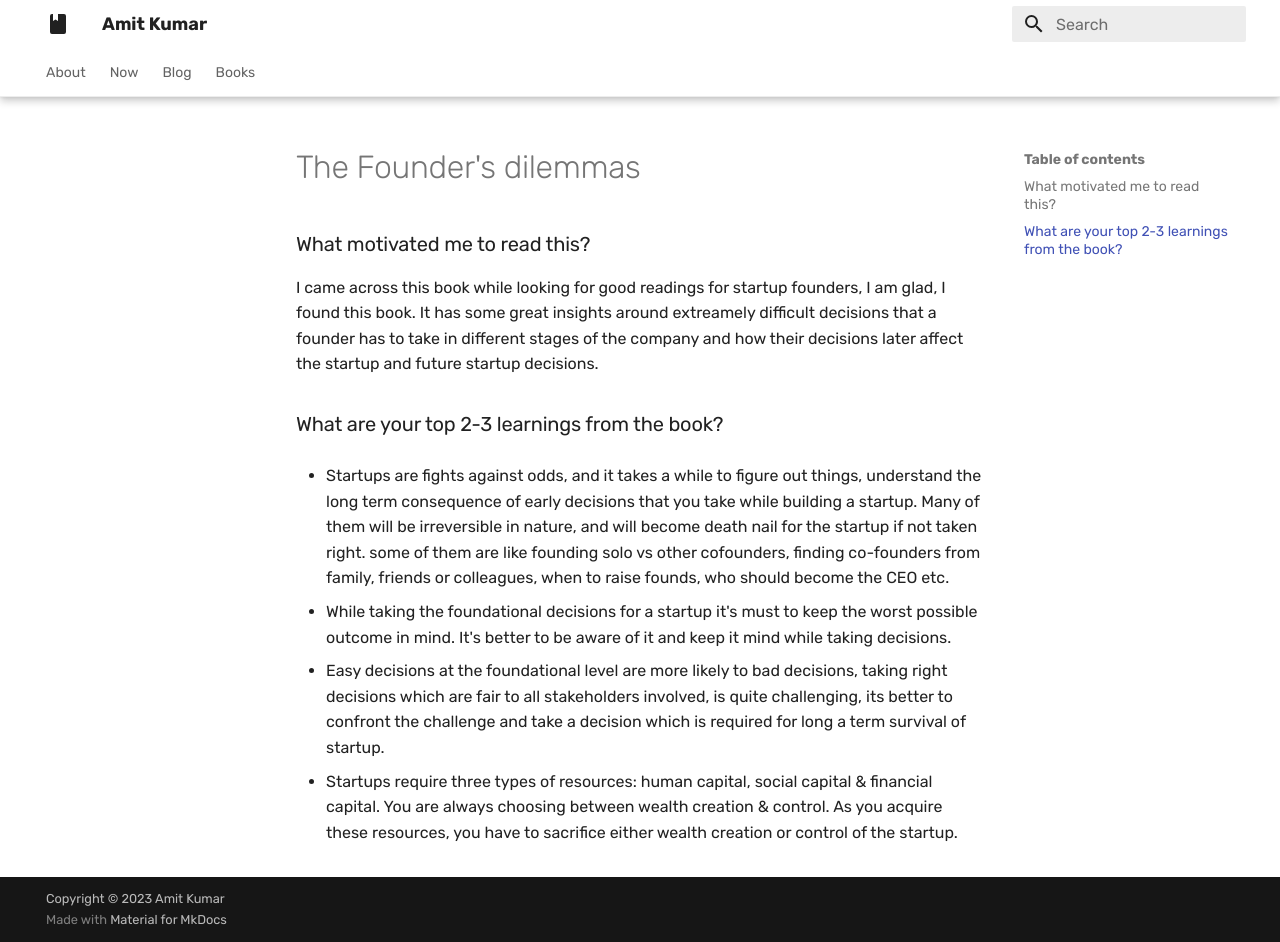
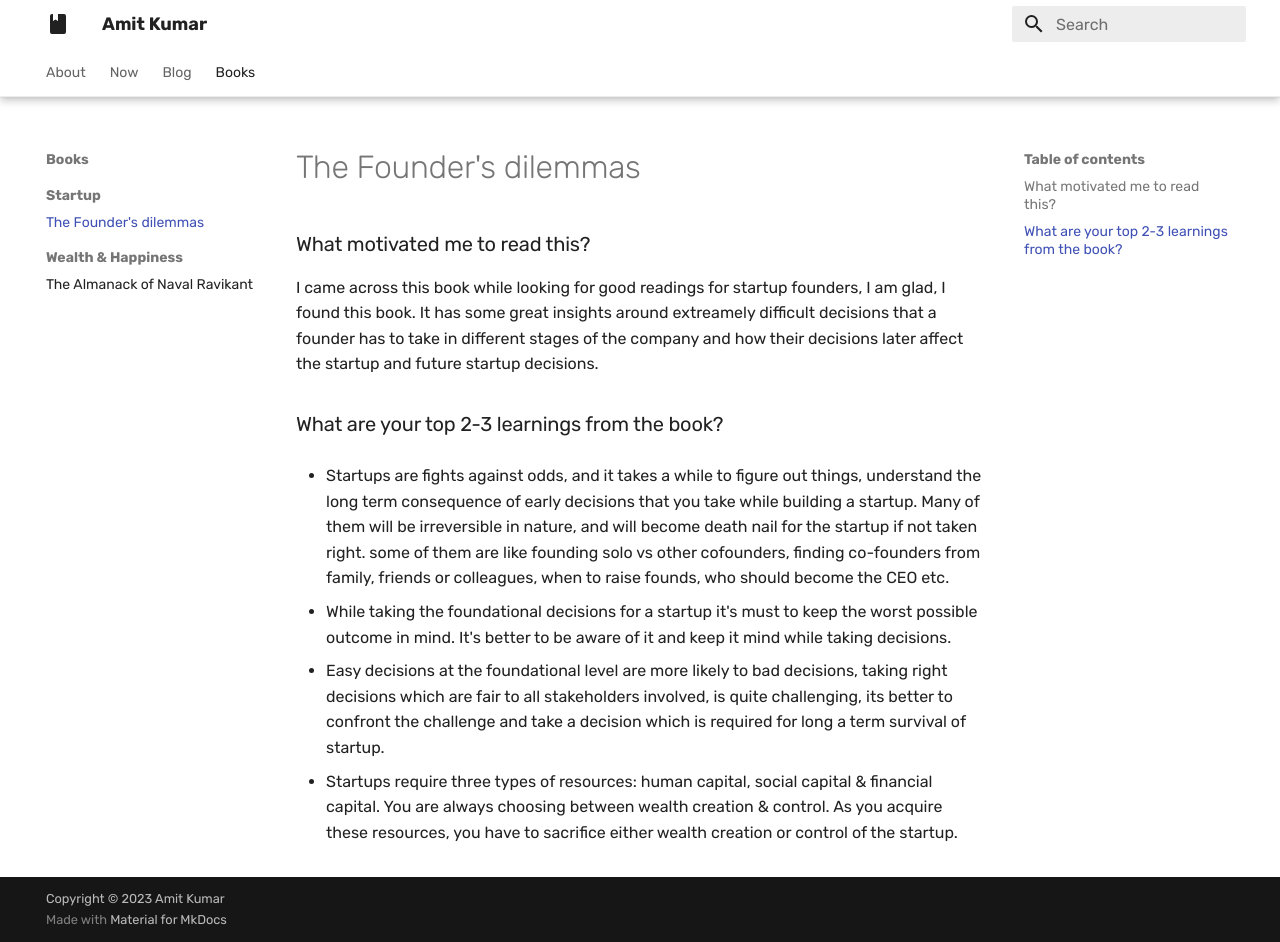
Before and after one commit to amitkmr/amitkmr.github.io, an MkDocs documentation site: the page built from docs/books/startup/the_founders_dilemmas.md, in a window 1280 px wide and 942 px high. Built offline with MkDocs 1.6.1 and Material for MkDocs 9.7.7, drawn with Linux system fonts in a browser that asks for light colours.

Commit message:
add the founders_dilemmas

```diff
--- a/mkdocs.yml
+++ b/mkdocs.yml
@@ -25,5 +25,7 @@ nav:
   - Blog:
     - blog/posts/why-personal-website.md
   - Books:
+    - Startup:
+        - books/startup/the_founders_dilemmas.md
     - Wealth & Happiness:
         - books/wealth_and_happiness/the_almanack_of_naval_ravikant.md
```
Also changed, not shown: docs/books/startup/the_founders_dilemmas.md (renamed from docs/books/starup/the_founder's_dilemmas.md).
